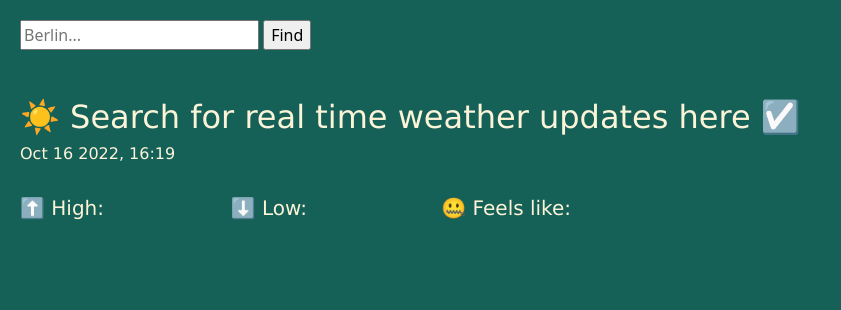
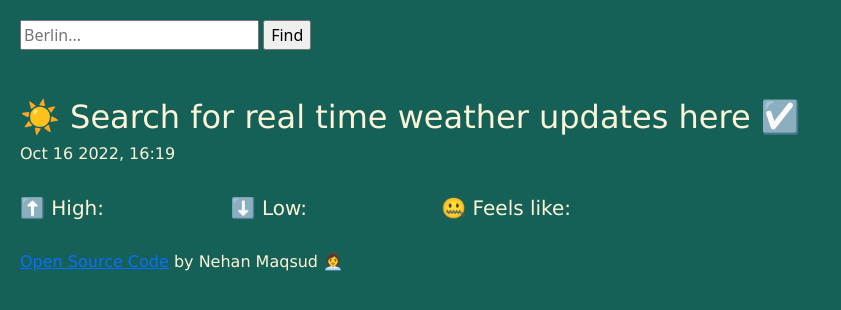
Before and after one commit to nehan94/my-weather-project, a plain HTML site: page index.html in a window 1280 px wide. Shown: the whole page, without its empty margins (0-841 px from the left). Drawn offline with nearby package versions, Linux system fonts and the light colour scheme.

Commit message:
Added open source code

```diff
--- a/index.html
+++ b/index.html
@@ -61,7 +61,13 @@
         <div class="col-2" id="feels"><h5>🤐 Feels like:</h5></div>
       </div>
     </div>
-
+    <br />
+    <h6>
+      <a href="https://github.com/nehan94/my-weather-project" target="_blank"
+        >Open Source Code</a
+      >
+      by Nehan Maqsud 👩‍💼
+    </h6>
     <script src="java.js"></script>
   </body>
 </html>
```
